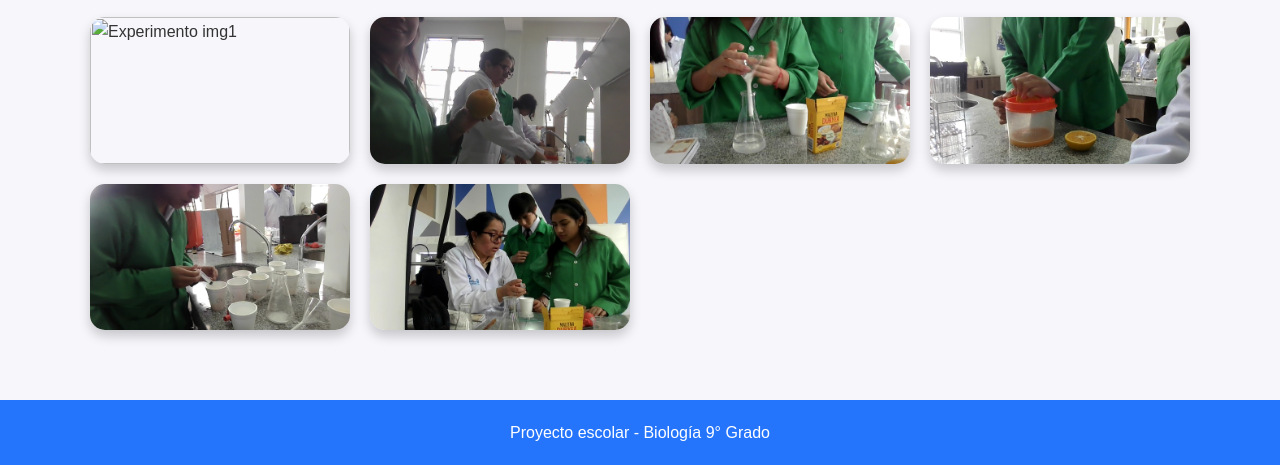
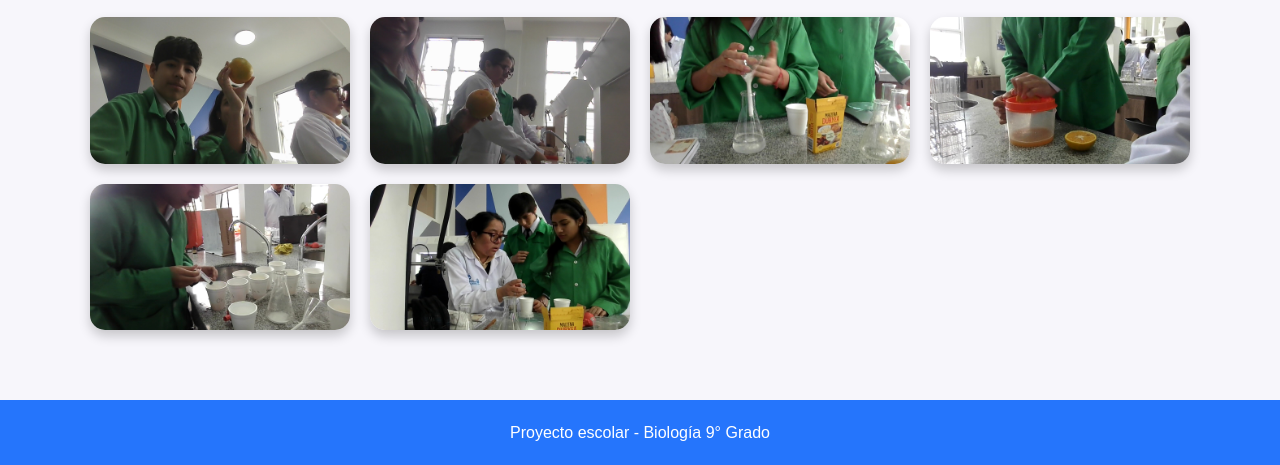
Before and after one commit to gonzalrubt/vitaminas-magicass, a plain HTML site: page imagenes.html in a window 1280 px wide. Shown: the part 373-838 px from the top of the page. Drawn offline with Linux system fonts and the light colour scheme.

Commit message:
Update imagenes.html

```diff
--- a/imagenes.html
+++ b/imagenes.html
@@ -118,7 +118,7 @@
 
     </p>
     <div class="gallery">
-      <img src="Imagen 1" alt="Experimento img1">
+      <img src="IMG_20250903_144513.jpg" alt="Experimento img1">
       <img src="imagenes/IMG_20250903_144520.jpg" alt="Experimento img2">
       <img src="imagenes/IMG_20250903_144907.jpg" alt="Experimento im3">
       <img src="IMG_20250903_145224.jpg" alt="Experimento img4">
```
